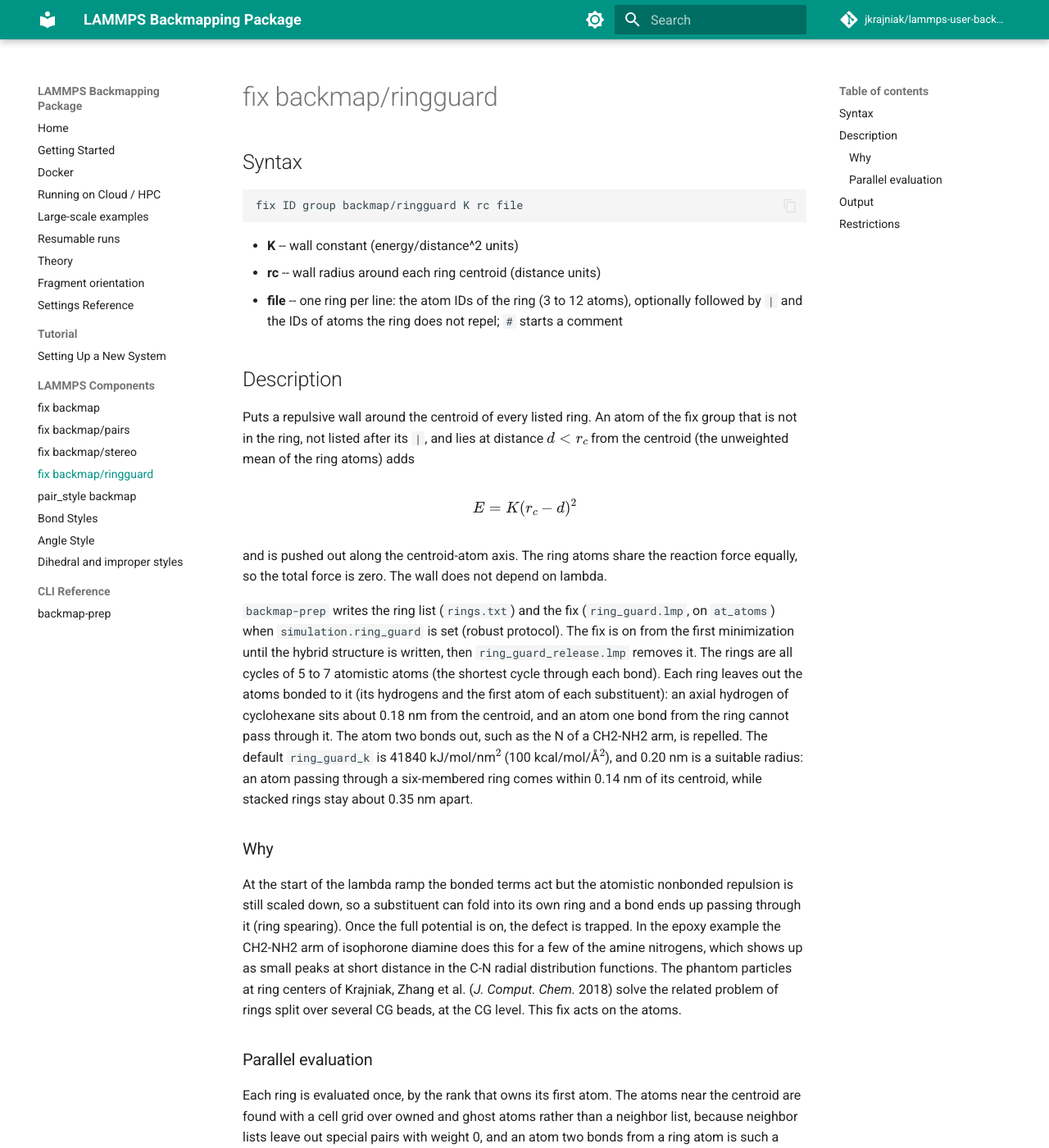
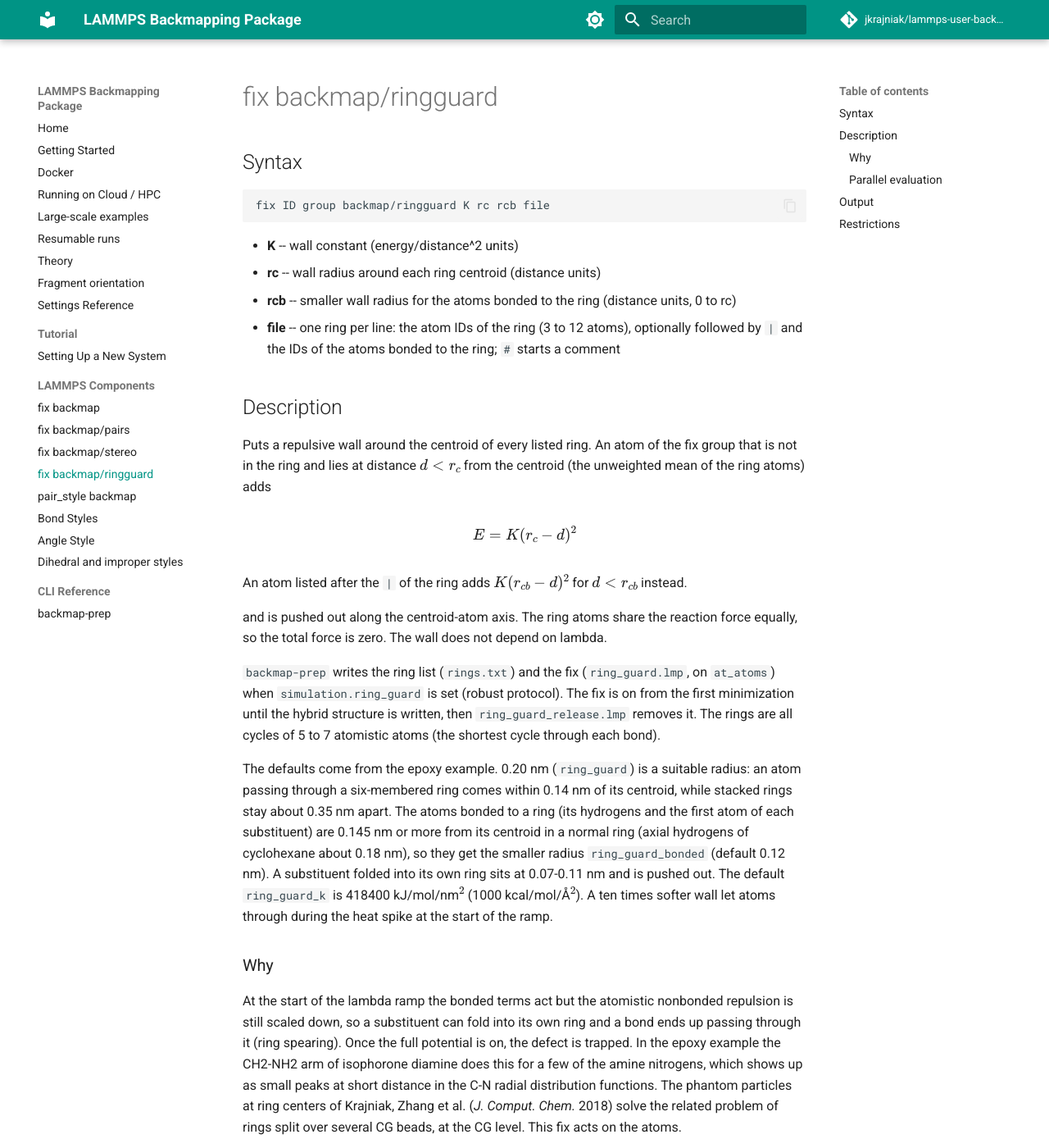
Before and after one commit to jkrajniak/lammps-user-backmapping, an MkDocs documentation site: the page built from docs/components/fix-backmap-ringguard.md, in a window 1280 px wide and 1400 px high. Shown: the whole window at 82% size. Built offline with MkDocs 1.6.1 and Material for MkDocs 9.7.7, drawn with Linux system fonts in a browser that asks for light colours; comment, search, counter and statistics services are not loaded.

Commit message:
fix(ring-guard): atoms bonded to a ring get a smaller radius, K 1000 kcal/mol/A^2 by default
Leaving the bonded atoms out let a ring amine fold into its own ring in
the epoxy test (0.085 nm from the centroid). Bonded atoms normally stay
0.145 nm or more from the centroid, so they are now repelled inside
rcb (simulation.ring_guard_bonded, 0.12 nm). K 100 kcal/mol/A^2 let three
atoms through during the ramp heat spike, K 1000 none two or more bonds
out.

````diff
--- a/docs/components/fix-backmap-ringguard.md
+++ b/docs/components/fix-backmap-ringguard.md
@@ -3,23 +3,26 @@
 ## Syntax
 
 ```
-fix ID group backmap/ringguard K rc file
+fix ID group backmap/ringguard K rc rcb file
 ```
 
 - **K** -- wall constant (energy/distance^2 units)
 - **rc** -- wall radius around each ring centroid (distance units)
+- **rcb** -- smaller wall radius for the atoms bonded to the ring (distance units, 0 to rc)
 - **file** -- one ring per line: the atom IDs of the ring (3 to 12 atoms), optionally followed
-  by `|` and the IDs of atoms the ring does not repel; `#` starts a comment
+  by `|` and the IDs of the atoms bonded to the ring; `#` starts a comment
 
 ## Description
 
 Puts a repulsive wall around the centroid of every listed ring. An atom of the fix group that is
-not in the ring, not listed after its `|`, and lies at distance \( d < r_c \) from the centroid (the
-unweighted mean of the ring atoms) adds
+not in the ring and lies at distance \( d < r_c \) from the centroid (the unweighted mean of the
+ring atoms) adds
 
 \[
 E = K (r_c - d)^2
 \]
+
+An atom listed after the `|` of the ring adds \( K (r_{cb} - d)^2 \) for \( d < r_{cb} \) instead.
 
 and is pushed out along the centroid-atom axis. The ring atoms share the reaction force equally,
 so the total force is zero. The wall does not depend on lambda.
@@ -27,13 +30,16 @@ so the total force is zero. The wall does not depend on lambda.
 `backmap-prep` writes the ring list (`rings.txt`) and the fix (`ring_guard.lmp`, on `at_atoms`)
 when `simulation.ring_guard` is set (robust protocol). The fix is on from the first minimization
 until the hybrid structure is written, then `ring_guard_release.lmp` removes it. The rings are all
-cycles of 5 to 7 atomistic atoms (the shortest cycle through each bond). Each ring leaves out the
-atoms bonded to it (its hydrogens and the first atom of each substituent): an axial hydrogen of
-cyclohexane sits about 0.18 nm from the centroid, and an atom one bond from the ring cannot pass
-through it. The atom two bonds out, such as the N of a CH2-NH2 arm, is repelled. The default
-`ring_guard_k` is 41840 kJ/mol/nm\(^2\) (100 kcal/mol/Å\(^2\)), and 0.20 nm is a suitable radius:
-an atom passing through a six-membered ring comes within 0.14 nm of its centroid, while stacked
-rings stay about 0.35 nm apart.
+cycles of 5 to 7 atomistic atoms (the shortest cycle through each bond).
+
+The defaults come from the epoxy example. 0.20 nm (`ring_guard`) is a suitable radius: an atom
+passing through a six-membered ring comes within 0.14 nm of its centroid, while stacked rings stay
+about 0.35 nm apart. The atoms bonded to a ring (its hydrogens and the first atom of each
+substituent) are 0.145 nm or more from its centroid in a normal ring (axial hydrogens of
+cyclohexane about 0.18 nm), so they get the smaller radius `ring_guard_bonded` (default 0.12 nm).
+A substituent folded into its own ring sits at 0.07-0.11 nm and is pushed out. The default
+`ring_guard_k` is 418400 kJ/mol/nm\(^2\) (1000 kcal/mol/Å\(^2\)). A ten times softer wall let atoms
+through during the heat spike at the start of the ramp.
 
 ### Why
 
````
Also changed, not shown: CHANGELOG.md (+4 -2 lines), openspec/changes/add-ring-guard/proposal.md (+25 -7 lines), 7 other files.
